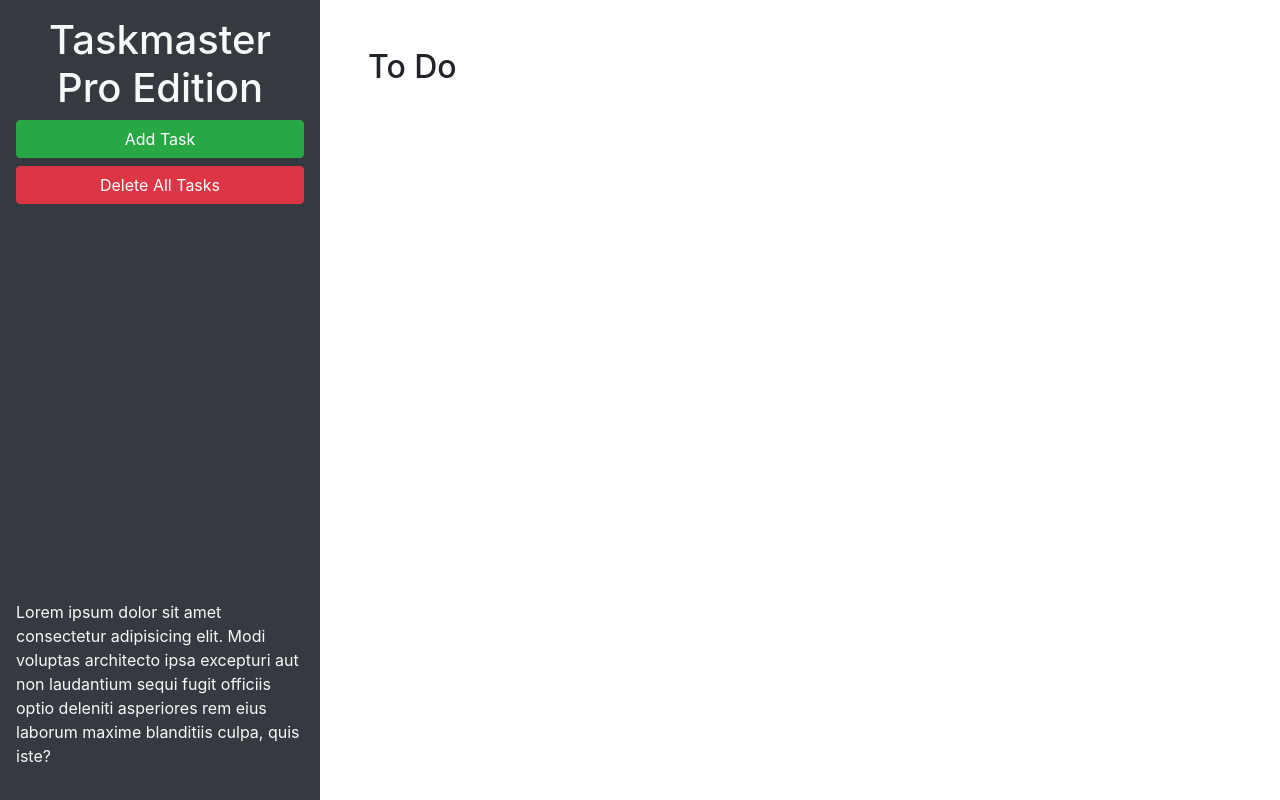
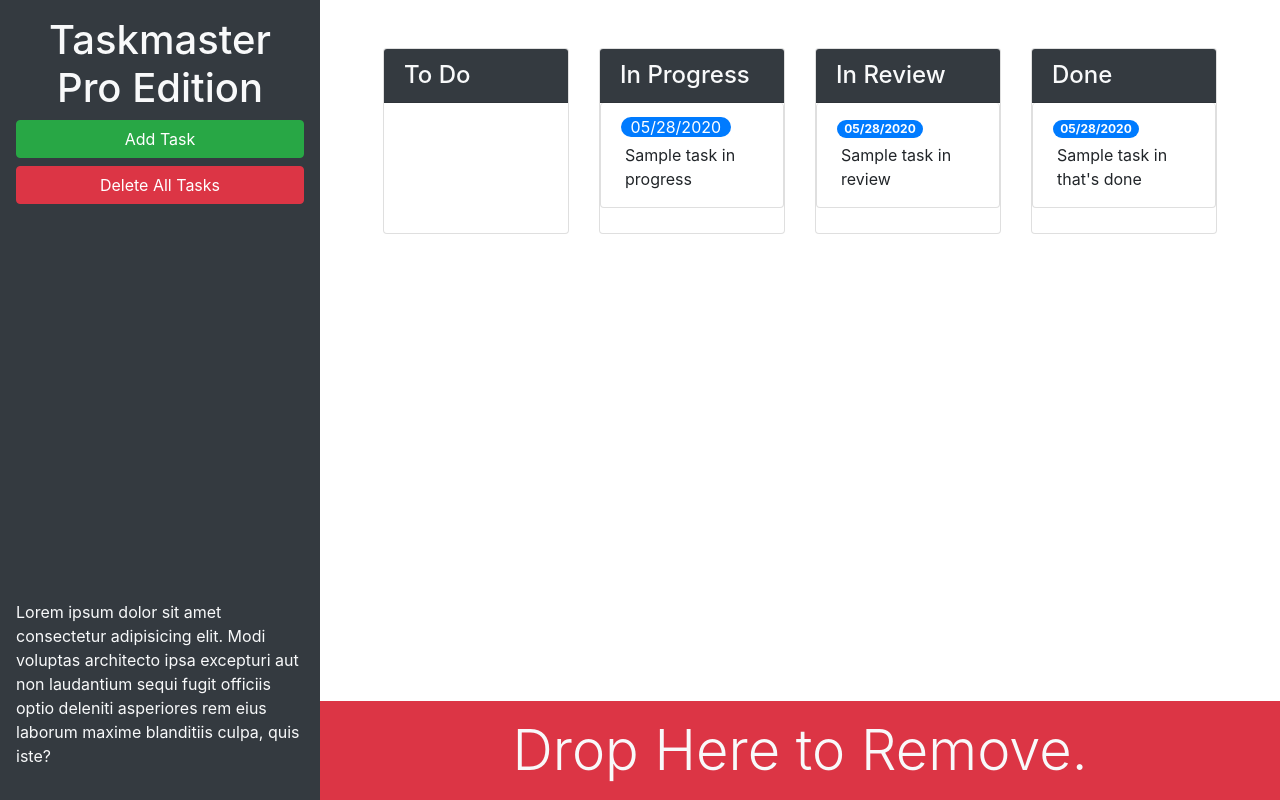
Before and after one commit to Michael-Tulmen/TaskmasterPro, a plain HTML site: page index.html in a window 1280 px wide. Drawn offline with nearby package versions, Linux system fonts and the light colour scheme.

Commit message:
bootstrap qualities added, grid model +proper spacing and styling

```diff
--- a/index.html
+++ b/index.html
@@ -18,18 +18,68 @@
       <button id="create-task" class="btn btn-block btn-success" data-toggle="modal" data-target="#task-form-modal">Add
         Task</button>
       <button id="remove-tasks" class="btn btn-block btn-danger">Delete All Tasks</button>
-      <p class="mt-auto">Lorem ipsum dolor sit amet consectetur adipisicing elit. Modi voluptas architecto ipsa
+      <p class="mt-auto d-none d-lg-block">Lorem ipsum dolor sit amet consectetur adipisicing elit. Modi voluptas architecto ipsa
         excepturi aut non
         laudantium sequi fugit officiis optio deleniti asperiores rem eius laborum maxime blanditiis culpa, quis iste?
       </p>
     </header>
-    <main class="col-12 col-lg-9">
-      <div class="m-5">
-        <h2>To Do</h2>
-        <ul id="list-toDo" class="list-group"> </ul>
+    <main class="col-12 col-lg-9 d-flex flex-column">
+      <!--ToDo start-->
+      <div class="m-5 row justify-content-around">
+        <div class="col-12 col-md-6 col-xl-3 mb-3">
+          <div class="card">
+            <h4 class="card-header bg-dark text-light">To Do</h4>
+            <ul id="list-toDo" class="list-group"> </ul>
+          </div>
+        </div>
+      <!--ToDo end-->
+      <!--In progress start-->
+        <div class="col-12 col-md-6 col-xl-3 mb-3">
+          <div class="card">
+          <h4 class="card-header bg-dark text-light">In Progress</h4>
+          <ul id="list-inProgress" class="list-group">
+            <li class="list-group-item">
+              <span class="bade badge-primary badge-pill">05/28/2020</span>
+              <p class="m-1">Sample task in progress</p>
+            </li>
+          </ul>
+        </div>
+        </div>
+        <!--in progress end-->
+        <!--in review start-->
+        <div class="col-12 col-md-6 col-xl-3 mb-3">
+          <div class="card">
+          <h4 class="card-header bg-dark text-light">In Review</h4>
+          <ul id="list-inReview" class="list-group">
+            <li class="list-group-item">
+              <span class="badge badge-primary badge-pill">05/28/2020</span>
+              <p class="m-1">Sample task in review</p>
+            </li>
+          </ul>
+        </div>
+        </div>
+        <!--in review end-->
+        <!--done start-->
+        <div class="col-12 col-md-6 col-xl-3 mb-3">
+        <div class="card">
+        <h4 class="card-header bg-dark text-light">Done</h4>
+        <ul id="list-done" class="list-group">
+          <li class="list-group-item">
+            <span class="badge badge-primary badge-pill">05/28/2020</span>
+            <p class="m-1">Sample task in that's done</p>
+          </li>
+        </ul>
+      </div>
+      </div>
+      <!--done end-->
+      </div>
+
+      <div id="trash" class="mt-auto">
+        <div class="w-100 bg-danger p-3 text-center text-light display-4">
+          Drop Here to Remove.
+        </div>
       </div>
     </main>
-  </div>
 
   <!-- Modal -->
   <div class="modal fade" id="task-form-modal" tabindex="-1" role="dialog" aria-labelledby="task-form-modal"
@@ -46,11 +96,11 @@
           <form>
             <div class="form-group">
               <label for="modalTaskDescription">Task description</label>
-              <textarea id="modalTaskDescription" rows="3"></textarea>
+              <textarea id="modalTaskDescription" rows="3" class="form-control"></textarea>
             </div>
             <div class="form-group">
               <label for="modalDueDate">Due date</label>
-              <input type="text" id="modalDueDate" placeholder="mm/dd/yyyy" autocomplete="off" />
+              <input type="text" class="form-control"id="modalDueDate" placeholder="mm/dd/yyyy" autocomplete="off" />
             </div>
           </form>
         </div>
```
